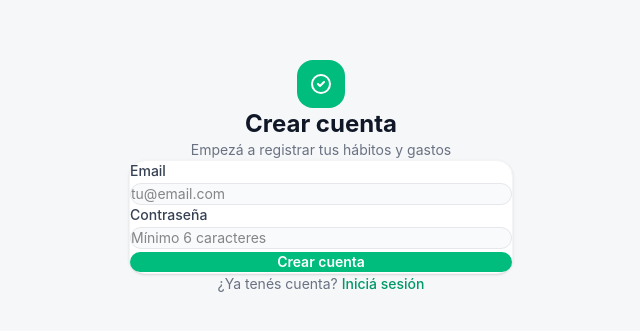
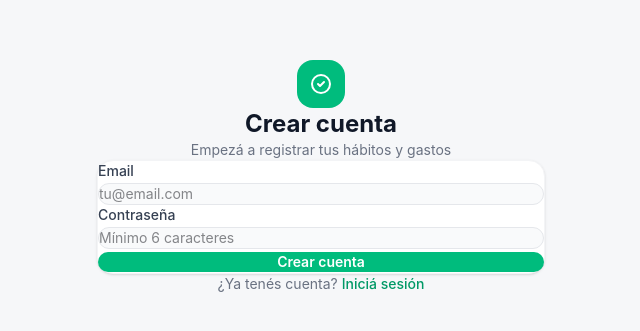
Before and after one commit to TomasGarciaBournissen/tp2garciaabkiewicz, a React (Vite) app: page /register in a window 1280 px wide. Shown: the part 223-554 px from the top of the page, without its empty margins (319-959 px from the left). Built offline with nearby package versions, Linux system fonts and the light colour scheme; no server answers.

Commit message:
style: ampliar formulario login y centrar contenido interno

```diff
--- a/src/components/Navbar.jsx
+++ b/src/components/Navbar.jsx
@@ -20,7 +20,7 @@ export default function Navbar() {
 
   return (
     <header className="relative bg-white border-b border-gray-100 sticky top-0 z-20">
-      <div className="max-w-5xl mx-auto px-5 h-16 flex items-center justify-between">
+      <div className="max-w-3xl mx-auto px-6 h-16 flex items-center justify-between">
         <Link to="/dashboard" className="flex items-center gap-2">
           <div className="w-7 h-7 bg-emerald-500 rounded-lg flex items-center justify-center">
             <svg className="w-4 h-4 text-white" fill="none" stroke="currentColor" viewBox="0 0 24 24">
--- a/src/features/auth/LoginPage.jsx
+++ b/src/features/auth/LoginPage.jsx
@@ -25,7 +25,7 @@ export default function LoginPage() {
 
   return (
     <div className="min-h-screen flex items-center justify-center bg-[#f6f7f9] px-4">
-      <div className="w-full max-w-sm">
+      <div className="w-full max-w-md">
         <div className="mb-8 text-center">
           <div className="inline-flex items-center justify-center w-12 h-12 rounded-2xl bg-emerald-500 mb-4">
             <svg className="w-6 h-6 text-white" fill="none" stroke="currentColor" viewBox="0 0 24 24">
--- a/src/features/auth/RegisterPage.jsx
+++ b/src/features/auth/RegisterPage.jsx
@@ -22,7 +22,7 @@ export default function RegisterPage() {
 
   return (
     <div className="min-h-screen flex items-center justify-center bg-[#f6f7f9] px-4">
-      <div className="w-full max-w-sm">
+      <div className="w-full max-w-md">
         <div className="mb-8 text-center">
           <div className="inline-flex items-center justify-center w-12 h-12 rounded-2xl bg-emerald-500 mb-4">
             <svg className="w-6 h-6 text-white" fill="none" stroke="currentColor" viewBox="0 0 24 24">
--- a/src/layouts/MainLayout.jsx
+++ b/src/layouts/MainLayout.jsx
@@ -5,7 +5,7 @@ export default function MainLayout() {
   return (
     <div className="min-h-screen bg-[#f6f7f9]">
       <Navbar />
-      <main className="max-w-5xl mx-auto px-5 py-8">
+      <main className="max-w-3xl mx-auto px-6 py-10">
         <Outlet />
       </main>
     </div>
```
